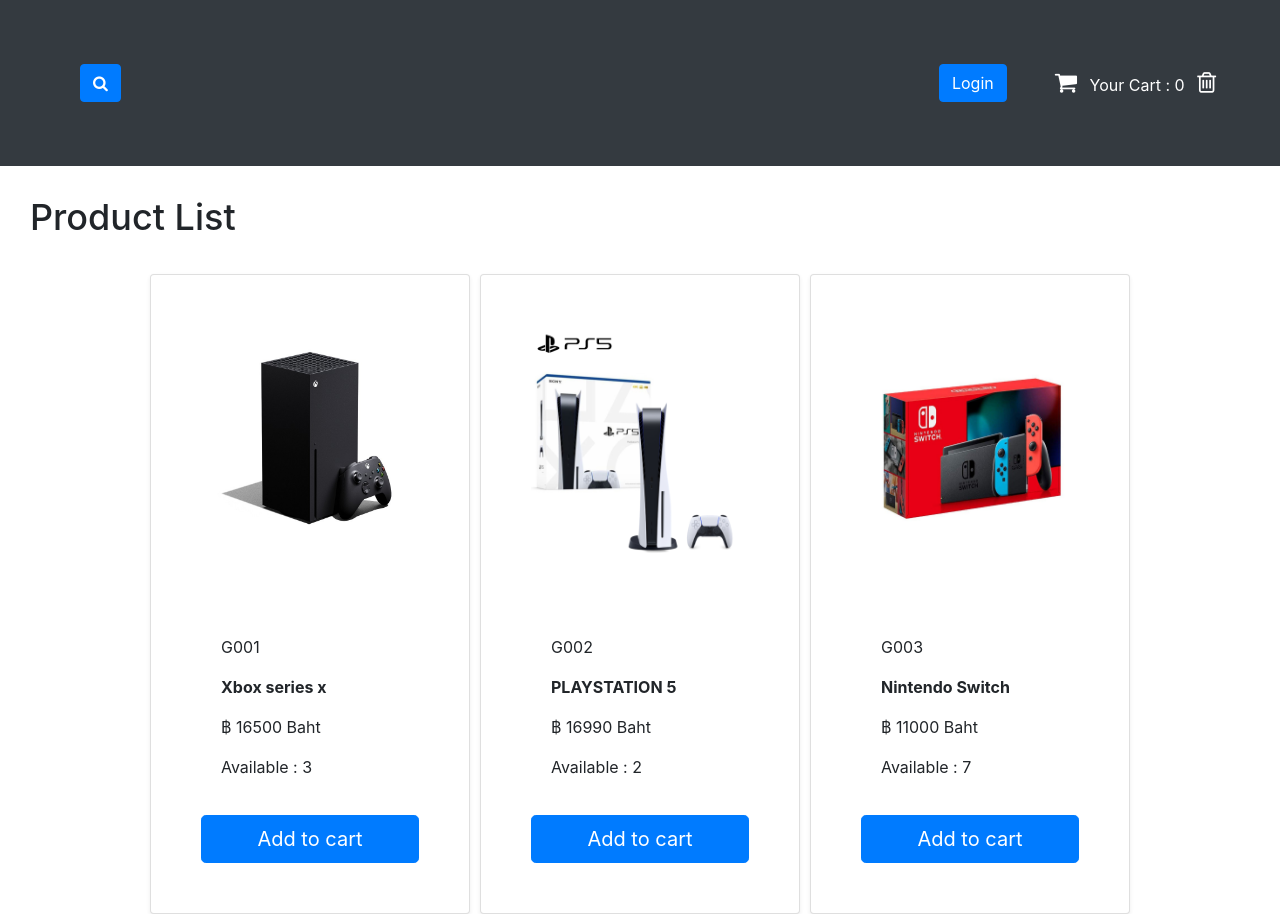
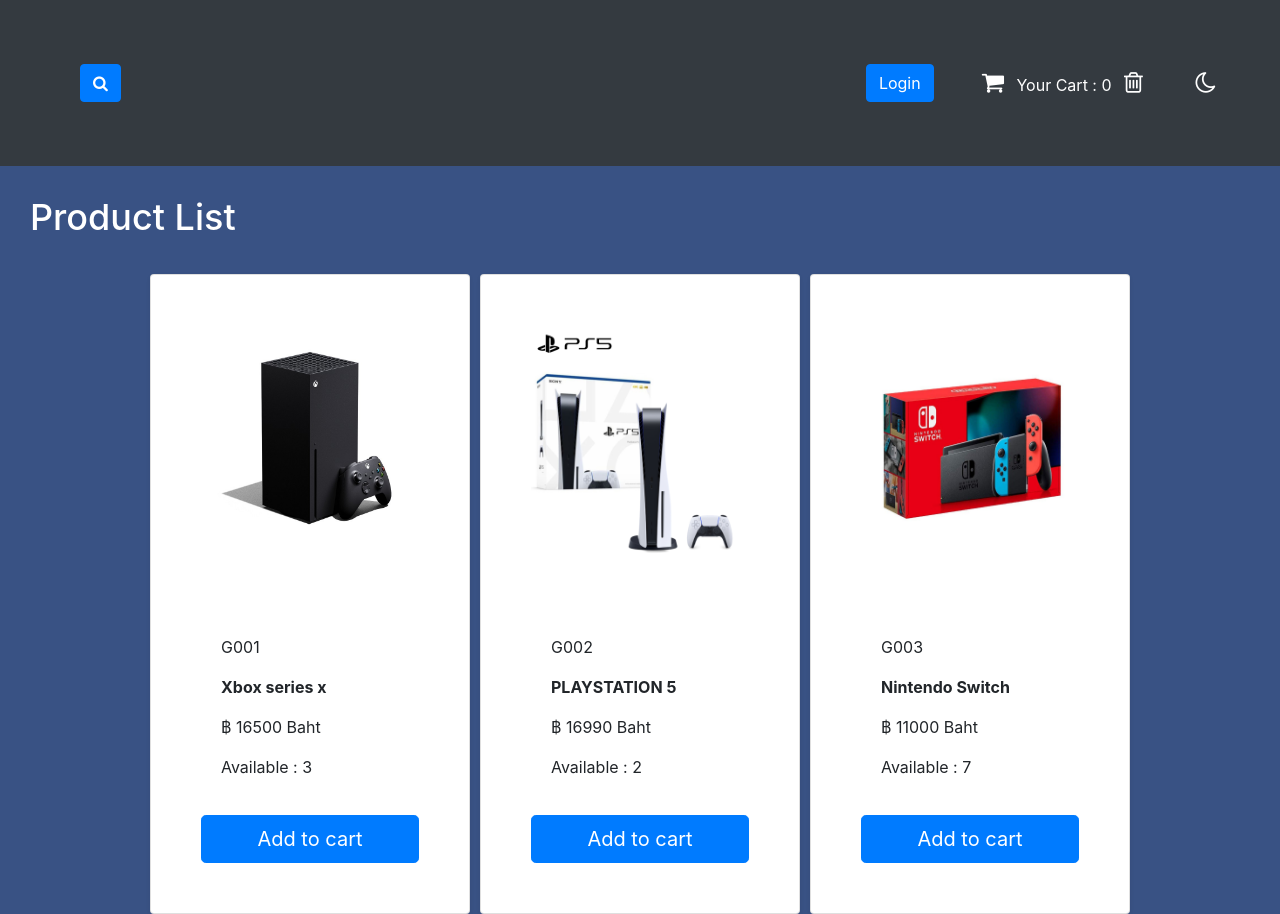
Before and after one commit to messipeam/INT201-G02-GroupWorks-08, a website with bundled scripts: page ProjectAssignment1 - Copy/products.html in a window 1280 px wide. Shown: the top 914 px of the page. Built offline with nearby package versions, Linux system fonts and the light colour scheme.

Commit message:
Add files via upload

```diff
--- a/ProjectAssignment1 - Copy/js/cart.js
+++ b/ProjectAssignment1 - Copy/js/cart.js
@@ -16,10 +16,10 @@
       cart.items.push({ product, numberOfUnits: 1 });
       alert(` " ${id} " added in your cart`);
       console.log(cart.items);
-      cart.saveCart();
+     cart.saveCart();
     }
     cart.countInCart();
-    localStorage.setItem("InCarts", cart.countInCart());
+     localStorage.setItem("InCarts", cart.countInCart());
   },
   emptyCart: function () {
     let cartEmpty = [];
@@ -52,10 +52,10 @@
       console.log(cart.items.length);
     }
   },
-  saveCart: function () {
+  saveCart: function () { //function ในการจดจำข้อมูลสินค้าที่เพิ่มเข้าไปโดยใช้ local storage
     localStorage.setItem("shoppingCart", JSON.stringify(cart.items));
   },
-  loadCart: function () {
+  loadCart: function () { //function ในการ load ตะกร้าสินค้าที่ผู้ใช้เคยเพิ่มไป เมื่อเปิดใหม่ข้อมูลจะยังคงอยู่
     let cartLoad = localStorage.getItem("shoppingCart");
     let Incart = localStorage.getItem("InCarts");
     cart.items = cartLoad ? JSON.parse(cartLoad) : [];
--- a/ProjectAssignment1 - Copy/js/main.js
+++ b/ProjectAssignment1 - Copy/js/main.js
@@ -1,3 +1,5 @@
+
 import './product-list.js';
 import './search.js';
 import './login.js';
+import './theme.js';
--- a/ProjectAssignment1 - Copy/js/product-list.js
+++ b/ProjectAssignment1 - Copy/js/product-list.js
@@ -5,7 +5,7 @@
 
 productContainer.style.cssText = `margin : 30px;`;
 
-productContainer.firstElementChild.style.cssText = `font-size : 36px;`;
+productContainer.firstElementChild.style.cssText = `font-size : 36px; color : white`;
 
 const productElement = document.querySelector("#products");
 productElement.setAttribute(
--- /dev/null
+++ b/ProjectAssignment1 - Copy/js/theme.js
@@ -0,0 +1,37 @@
+import { CookieUtil } from "./cookie.js";
+
+const themeBtn = document.getElementById('button-theme')
+themeBtn.addEventListener('click', () => {
+    changeTheme();
+})
+
+const themeColor = [
+ 'AEC8CA', '6D8C8E', 'D28A7C', 'FEC397', '6F5F5E'
+]
+
+let themeCookie = CookieUtil.getCookie('button-theme')
+export let currentTheme = (themeCookie!=null) ? themeCookie : 0
+showTheme(currentTheme)
+
+function changeTheme() {
+    currentTheme++
+    currentTheme = (currentTheme >= themeColor.length) ? 0 : currentTheme
+    CookieUtil.setCookie('button-theme', currentTheme)
+    showTheme(currentTheme)
+
+}
+
+//เปลี่ยน background
+export function showTheme(currentTheme) {
+    document.body.style.backgroundColor = themeColor[currentTheme][1]
+
+    let button = document.getElementsByTagName('button')
+
+    for (let b of button) {
+        if (b.getAttribute('class') != 'btn btn-danger') {
+            b.setAttribute('style', `background-color : $themeColor[currentTheme][0]`)
+        }
+    }
+
+    //เปลี่ยนสี navbar
+}
--- a/ProjectAssignment1 - Copy/products.html
+++ b/ProjectAssignment1 - Copy/products.html
@@ -13,7 +13,13 @@
     <link rel="stylesheet" href="http://netdna.bootstrapcdn.com/font-awesome/4.0.3/css/font-awesome.css"/>
     <!--font-->
     <title>Game Store</title>
+    <style id = 'stylebg'>
+      body{
+        background-color: #395284;
+      }
+      </style>
   </head>
+
   <body>
     <nav
       class="navbar navbar-expand-md navbar-dark bg-dark"
@@ -67,11 +73,17 @@
           class="fa fa-trash-o ml-2"
           style="font-size: 24px; cursor: pointer"
         ></i>
+
+        <!--theme-->
+        <i
+          id = "button-theme"
+          class = "fa fa-moon-o ml-5"
+          style="font-size: 24px; cursor: pointer;"></i>
       </div>
 
     </nav>
 
-
+    <!-- modal ในการ popup หน้า login ขึ้นมา-->
     <div class="modal" role="dialog" id="loginModal">
       <div class="modal-dialog">
         <div class="modal-content">
```
